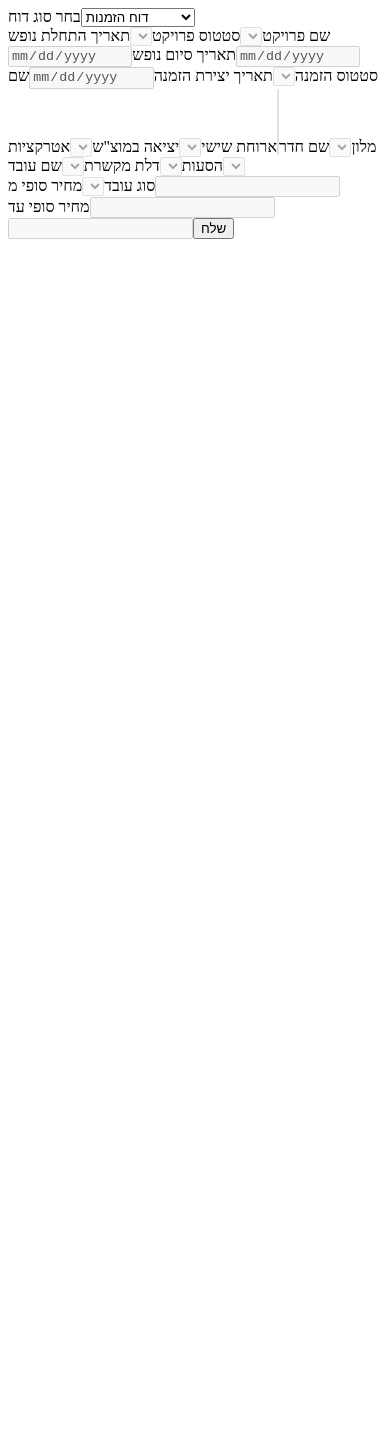
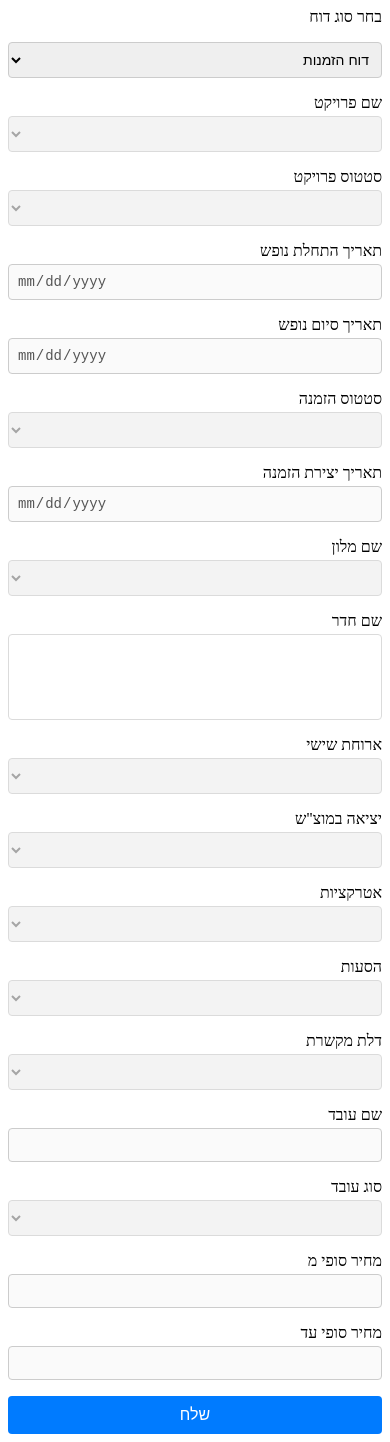
Before and after one commit to tomkedem/dynamic-filter-project, an Angular app: page / in a window 390 px wide. Before the commit the page ends 844 px from the top, so only its background shows below. Built offline with nearby package versions, Linux system fonts and the light colour scheme.

Commit message:
Fix responsive

```diff
--- a/src/app/Moduls/dynamic-form/dynamic-form.component.css
+++ b/src/app/Moduls/dynamic-form/dynamic-form.component.css
@@ -0,0 +1,62 @@
+.dynamic-form {
+    display: grid;
+    grid-template-columns: repeat(4, 1fr); /* Default: 4 columns */
+    grid-gap: 16px; /* Space between controls */
+    max-width: 1200px; /* Maximum form width */
+    margin: auto; /* Center the form on the screen */
+    direction: rtl; /* Arrange controls from right to left */
+  }
+
+  .form-control-group {
+    display: flex;
+    flex-direction: column;
+  }
+
+  .form-control-group label {
+    margin-bottom: 4px;
+  }
+
+  .form-control-group input,
+  .form-control-group select {
+    padding: 8px;
+    border: 1px solid #ccc;
+    border-radius: 4px;
+    font-size: 14px;
+  }
+
+  button {
+    grid-column: span 4; /* Button takes full width */
+    padding: 10px 20px;
+    font-size: 16px;
+    background-color: #007bff;
+    color: white;
+    border: none;
+    border-radius: 4px;
+    cursor: pointer;
+  }
+
+  button:disabled {
+    background-color: #cccccc;
+    cursor: not-allowed;
+  }
+
+  /* Responsiveness */
+  @media (max-width: 1024px) {
+    .dynamic-form {
+      grid-template-columns: repeat(2, 1fr); /* Medium screens: 2 columns */
+    }
+
+    button {
+      grid-column: span 2; /* Button takes full 2 columns */
+    }
+  }
+
+  @media (max-width: 600px) {
+    .dynamic-form {
+      grid-template-columns: 1fr; /* Small screens: 1 column */
+    }
+
+    button {
+      grid-column: span 1; /* Button takes full column */
+    }
+  }
--- a/src/app/Moduls/dynamic-form/dynamic-form.component.html
+++ b/src/app/Moduls/dynamic-form/dynamic-form.component.html
@@ -1,6 +1,7 @@
-<form [formGroup]="form" (ngSubmit)="onSubmit()">
-  <div>
+<form [formGroup]="form" (ngSubmit)="onSubmit()" class="dynamic-form">
+   <!-- Report Type Selection -->
     <label>בחר סוג דוח</label>
+    <div class="form-control-group">
     <select formControlName="reportType" class="form-control">
       <option [value]="reportTypes.Orders">דוח הזמנות</option>
       <option [value]="reportTypes.TransportationData">דוח נתוני הסעות</option>
@@ -14,12 +15,13 @@
           }
       </div>
      }
-  </div>
+    </div>
 
-
+  <!-- Dynamic Controls -->
   @for (control of controls; track control) {
-    <label>{{ control.label }}</label>
-    <ng-container [ngSwitch]="control.type">
+    <div class="form-control-group">
+      <label>{{ control.label }}</label>
+      <ng-container [ngSwitch]="control.type">
 
       <!-- Dropdown -->
       @if (control.type === 'dropdown'){
@@ -98,6 +100,9 @@
       }
 
     </ng-container>
+   </div>
   }
-  <button type="submit" class="btn btn-primary" [disabled]="form.invalid">שלח</button>
+  <div class="form-control-group">
+    <button type="submit" class="btn btn-primary" [disabled]="form.invalid">שלח</button>
+  </div>
 </form>
```
